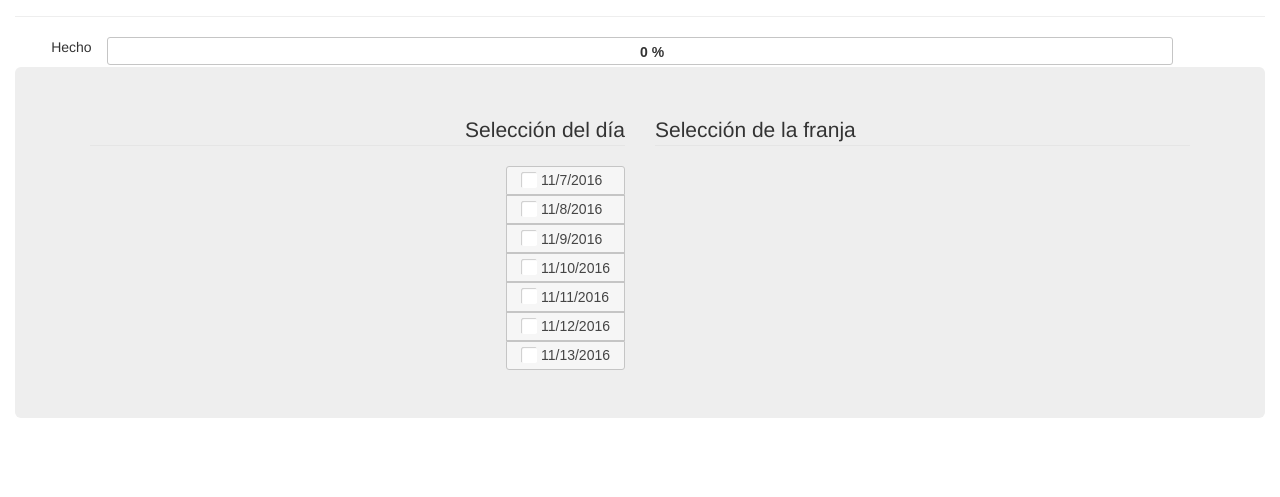
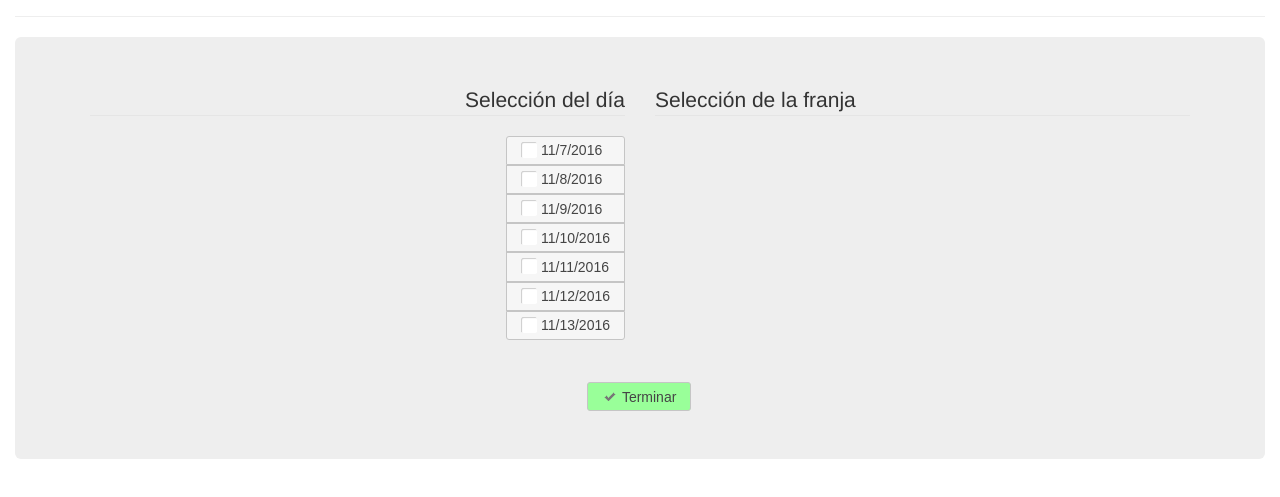
Before and after one commit to RaulEstrada/DPIU-JQUERYUI-SELECCION-HORARIOS, a plain HTML site: page index.html in a window 1280 px wide. Shown: the part 83-580 px from the top of the page. Drawn offline with Linux system fonts and the light colour scheme; files that its build step writes are made by us from their sources; files whose address does not match are found by name.

Commit message:
Finished JQuery UI component

```diff
--- a/index.html
+++ b/index.html
@@ -19,16 +19,6 @@
 			<div class="page-header text-center">
 				<h1>Selección de franja horaria</h1>
 			</div>
-			<div class="contrainer-fluid">
-				<div class="row">
-					<div class="col-xs-3 col-sm-2 col-md-1 text-right">
-						<p>Hecho</p>
-					</div>
-					<div class="col-xs-8 col-sm-9 col-md-10" id="progressbar">
-						<div class="progress-label">0 %</div>
-					</div>
-				</div>
-			</div>
 			<div class="jumbotron">
 				<div class="container-fluid">
 					<div class="row">
@@ -45,12 +35,15 @@
 							</fieldset>
 						</div>
 					</div>
+					<div class="row text-center">
+						<button class="green" onclick="checkTerminar()">Terminar</button>
+					</div>
 				</div>
 			</div>
 		</main>
 
-		<div id="dialog" title="Límite de opciones">
-  			<p>Está intentando marcar más opciones de las permitidas. Por favor, seleccione dos o tres únicamente</p>
+		<div id="dialog">
+  			<p id="msg"></p>
 		</div>
 	</body>
 </html>
--- a/public/css/miCSS.css
+++ b/public/css/miCSS.css
@@ -1,17 +1,9 @@
-.ui-progressbar {
-    position: relative;
-    padding: 0;
-}
-
-.progress-label {
-    position: absolute;
-    left: 50%;
-    top: 4px;
-    font-weight: bold;
-    text-shadow: 1px 1px 0 #fff;
-}
-
 .first-inner-label {
     margin-right: 1em;
     padding: 0;
 }
+
+.green {
+    background: #99ff99 !important;
+    margin-top: 3em;
+}
--- a/public/js/miScript.js
+++ b/public/js/miScript.js
@@ -1,30 +1,19 @@
 $(document).ready(function() {
-    var progressbar = $("#progressbar");
-    var progressLabel = $(".progress-label");
-    inicializarProgressBar();
     inicializarContenedorDias();
     inicializarFranjas();
 
     $("input").checkboxradio();
     $(".controlgroup").controlgroup({"direction": "vertical"});
+    $("button").button({
+        icon: "ui-icon-check",
+        iconPosition: "left"
+    });
     $(".controlgroup-horizontal").controlgroup({"direction": "horizontal"});
     $("#dialog").dialog({
         autoOpen: false,
         modal: true
     });
 });
-
-function inicializarProgressBar() {
-    $("#progressbar").progressbar({
-        value: true,
-        change: function() {
-          progressLabel.text(progressbar.progressbar("value") + "%" );
-        },
-        complete: function() {
-          progressLabel.text("Completado");
-        }
-    });
-}
 
 function inicializarContenedorDias() {
     var contenedorDias = $("#contenedorDias");
@@ -40,6 +29,8 @@ function checkLimit(source) {
     if (source.checked) {
         var franjasSeleccionadas = $("#contenedorFranja input:checked");
         if (franjasSeleccionadas.length > 3) {
+            $("#msg").text("Está intentando marcar más opciones de las permitidas. Por favor, seleccione dos o tres únicamente");
+            $("#dialog").dialog( "option", "title", "Límite de opciones" );
             $("#dialog").dialog("open");
             $(source).prop("checked", false);
         }
@@ -63,3 +54,16 @@ function inicializarFranjas() {
         }
     });
 }
+
+function checkTerminar() {
+    var franjasSeleccionadas = $("#contenedorFranja input:checked");
+    if (franjasSeleccionadas.length < 2) {
+        $("#msg").text("Está intentando marcar menos opciones de las permitidas. Por favor, seleccione dos o tres");
+        $("#dialog").dialog( "option", "title", "Límite de opciones" );
+        $("#dialog").dialog("open");
+    } else {
+        $("#msg").text("Todo correcto");
+        $("#dialog").dialog( "option", "title", "OK" );
+        $("#dialog").dialog("open");
+    }
+}
```
